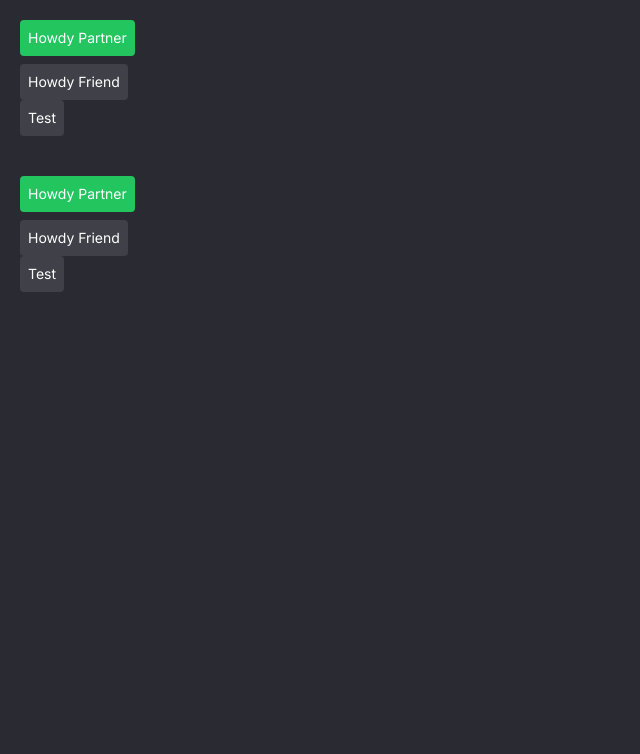
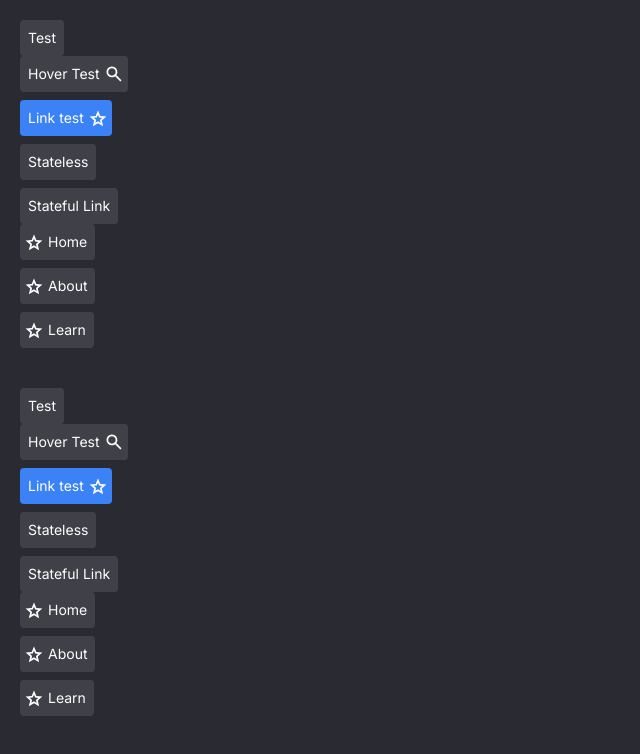
Before and after one commit to william-horn/team-maker, a Next.js app: page / in a window 1280 px wide. Shown: the top 754 px of the page, without its empty margins (0-640 px from the left). Built offline with nearby package versions, Linux system fonts and the light colour scheme.

Commit message:
perfect button/button group checkpoint

```diff
--- a/components/SingleComponent.jsx
+++ b/components/SingleComponent.jsx
@@ -35,13 +35,13 @@ const SingleComponent = function({
       </StatefulButton>
     </ButtonGroup> */}
 
-    <ButtonGroup onClick={() => console.log("GROUP CLICK LOL")}>
+    {/* <ButtonGroup onClick={() => console.log("GROUP CLICK LOL")}>
       <StatefulLinkButton id="1" href="/">Howdy Partner</StatefulLinkButton>
-      <StatefulLinkButton id="2" href="/test-page">Howdy Friend</StatefulLinkButton>
-    </ButtonGroup>
+      <StatefulLinkButton id="2" href="/test-page" onClick={() => {}}>Howdy Friend</StatefulLinkButton>
+    </ButtonGroup> */}
 
 
-    <StatefulButton>Test</StatefulButton>
+    <StatefulButton onClick={d => console.log(d)}>Test</StatefulButton>
 
     {/* <ButtonGroup>
       <StatefulButton id="one" rightIcon="/icons/search_icon.svg" rightIconSelected="/icons/star_icon.svg" rightIconHovered="/icons/star_fill_icon.svg">
@@ -75,7 +75,7 @@ const SingleComponent = function({
 
 
 
-    {/* <ButtonGroup
+    <ButtonGroup
     defaultSelect={["two"]}
     selectionLimit={1}
     unselectLastChoice
@@ -136,7 +136,7 @@ const SingleComponent = function({
       <StatefulLinkButton id="home" href="/home">Home</StatefulLinkButton>
       <StatefulLinkButton id="about" href="/about">About</StatefulLinkButton>
       <StatefulLinkButton id="learn" href="/learn">Learn</StatefulLinkButton>
-    </ButtonGroup> */}
+    </ButtonGroup>
 
     </div>
   );
```
